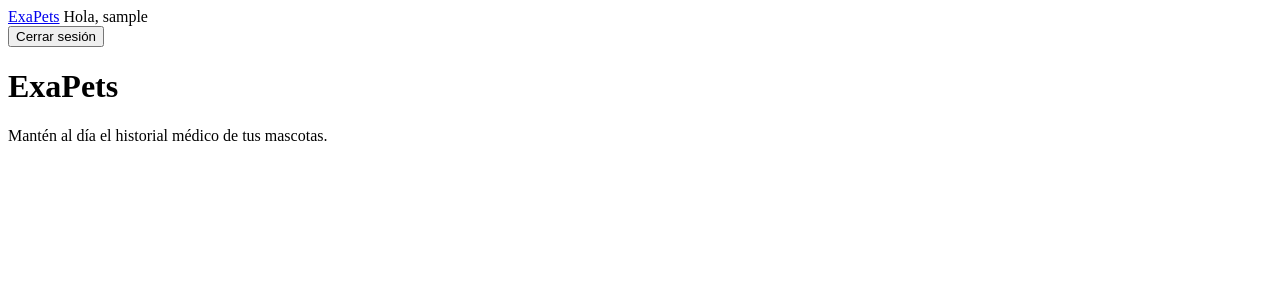
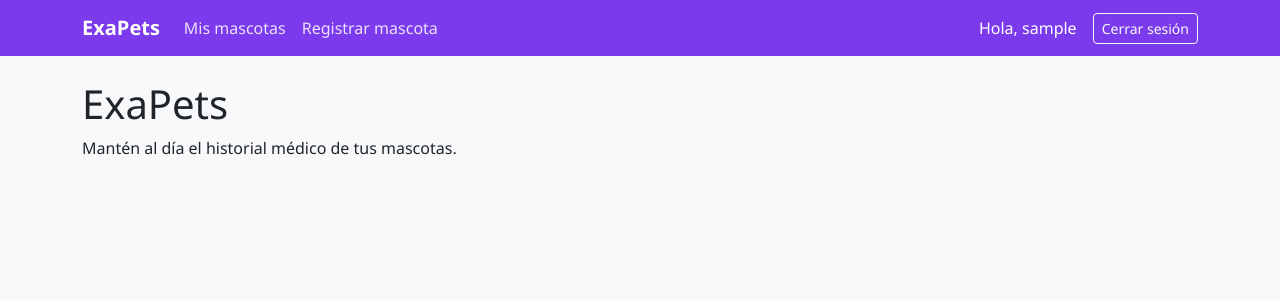
Before and after one commit to Isibv/Exapets-cc4401, a Django app: page / in a window 1280 px wide. Shown: the top 300 px of the page. Run offline with Django 5.2, Linux system fonts and the light colour scheme; the visitor is signed in with stand-in values (Sample User, id 1).

Commit message:
feat(core): base global con Bootstrap, estilos compartidos y navegación con cierre de sesión

```diff
--- a/core/templates/core/base.html
+++ b/core/templates/core/base.html
@@ -1,38 +1,67 @@
+{% load static %}
 <!DOCTYPE html>
 <html lang="es">
 <head>
     <meta charset="UTF-8">
     <meta name="viewport" content="width=device-width, initial-scale=1">
     <title>{% block title %}ExaPets{% endblock %}</title>
-    {# Placeholder: link the shared stylesheet here once the branches are merged #}
+    <link rel="stylesheet" href="https://cdn.jsdelivr.net/npm/bootstrap@5.3.3/dist/css/bootstrap.min.css">
+    <link rel="stylesheet" href="{% static 'css/styles.css' %}">
     {% block extra_head %}{% endblock %}
 </head>
 <body>
-    <header>
-        <nav>
-            <a href="{% url 'core:home' %}">ExaPets</a>
+    {# Base global del proyecto: todas las vistas extienden de esta plantilla para compartir navegación y estilos #}
+    <nav class="navbar navbar-expand navbar-exapet mb-4">
+        <div class="container flex-wrap">
+            {# El logo lleva a las mascotas si hay sesión iniciada y a la portada si no #}
+            <a class="navbar-brand"
+               href="{% if user.is_authenticated %}{% url 'mascotas:mis_mascotas' %}{% else %}{% url 'core:home' %}{% endif %}">ExaPets</a>
+
+            <ul class="navbar-nav me-auto">
                 {% if user.is_authenticated %}
-                <span>Hola, {{ user.username }}</span>
-                <form method="post" action="{% url 'core:logout' %}">
+                    <li class="nav-item">
+                        <a class="nav-link {% if request.resolver_match.view_name == 'mascotas:mis_mascotas' %}active{% endif %}"
+                           href="{% url 'mascotas:mis_mascotas' %}">Mis mascotas</a>
+                    </li>
+                    <li class="nav-item">
+                        <a class="nav-link {% if request.resolver_match.view_name == 'mascotas:crear_mascota' %}active{% endif %}"
+                           href="{% url 'mascotas:crear_mascota' %}">Registrar mascota</a>
+                    </li>
+                {% endif %}
+            </ul>
+
+            <ul class="navbar-nav align-items-center">
+                {% if user.is_authenticated %}
+                    <li class="nav-item">
+                        <span class="navbar-text text-white me-3">Hola, {{ user.username }}</span>
+                    </li>
+                    <li class="nav-item">
+                        {# Django exige POST para cerrar sesión #}
+                        <form method="post" action="{% url 'core:logout' %}" class="m-0">
                             {% csrf_token %}
-                    <button type="submit">Cerrar sesión</button>
+                            <button type="submit" class="btn btn-sm btn-outline-light">Cerrar sesión</button>
                         </form>
+                    </li>
                 {% else %}
-                <a href="{% url 'core:login' %}">Iniciar sesión</a>
+                    <li class="nav-item">
+                        <a class="nav-link {% if request.resolver_match.view_name == 'core:login' %}active{% endif %}"
+                           href="{% url 'core:login' %}">Iniciar sesión</a>
+                    </li>
+                    <li class="nav-item">
+                        <a class="nav-link {% if request.resolver_match.view_name == 'core:registro' %}active{% endif %}"
+                           href="{% url 'core:registro' %}">Crear cuenta</a>
+                    </li>
                 {% endif %}
+            </ul>
+        </div>
     </nav>
-    </header>
 
-    {# Feedback messages (success, errors) shown to the user #}
-    {% if messages %}
-        <ul class="messages">
+    <main class="container pb-5">
+        {# Mensajes para el usuario (éxito, avisos, errores) con el estilo de alertas de Bootstrap #}
         {% for message in messages %}
-                <li class="{{ message.tags }}">{{ message }}</li>
+            <div class="alert alert-{{ message.tags|default:'info' }}" role="alert">{{ message }}</div>
         {% endfor %}
-        </ul>
-    {% endif %}
 
-    <main>
         {% block content %}{% endblock %}
     </main>
 </body>
```
Also changed, not shown: mascotas/templates/mascotas/base_mascotas.html (+3 -38 lines). Lines whose indentation alone changed are shown as unchanged.
